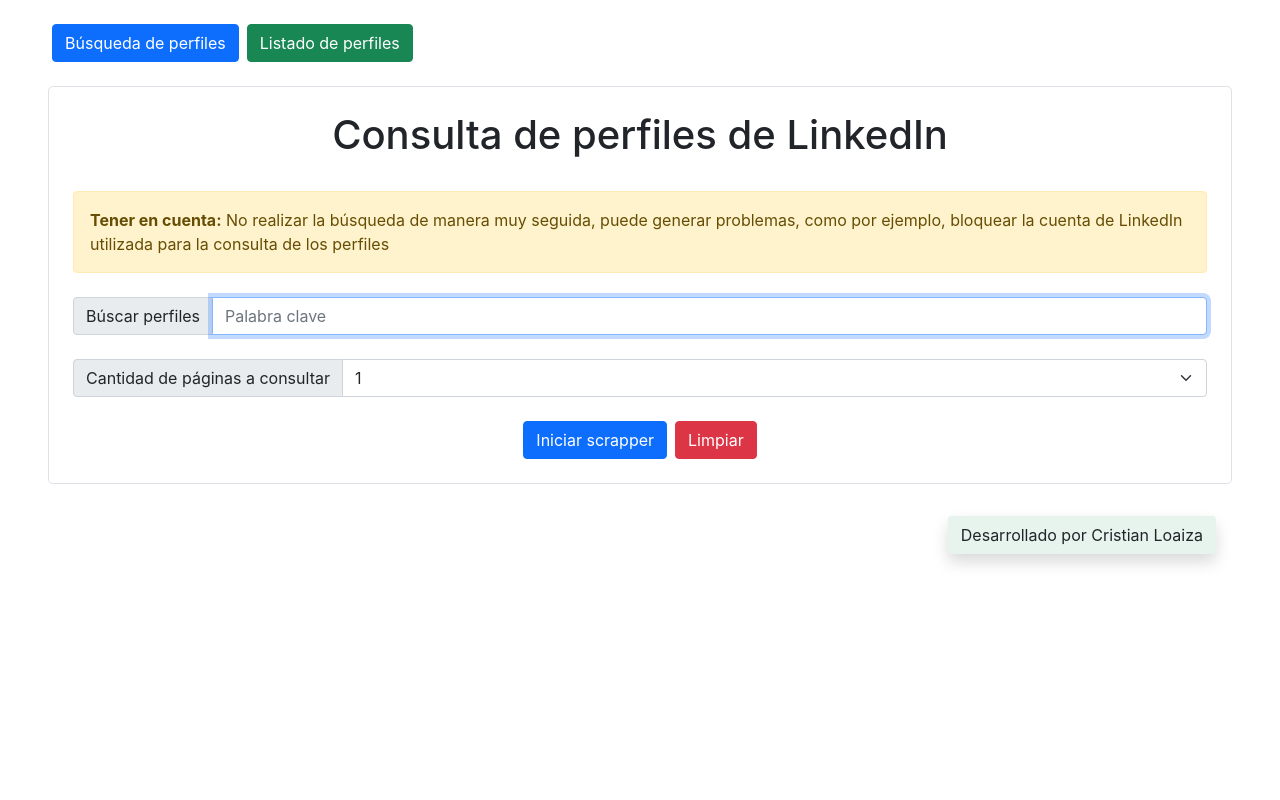
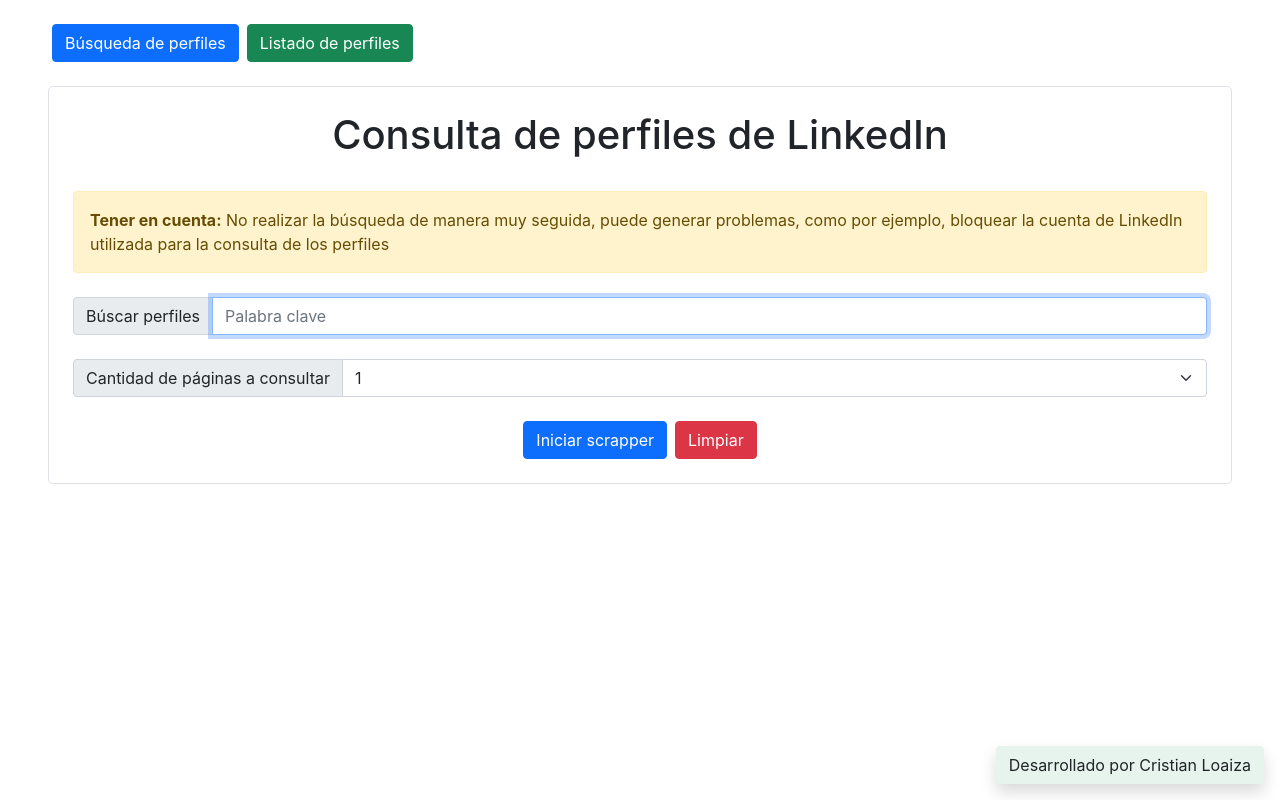
Before and after one commit to cloaiza1997/krowdy-bootcamp-reto-scrapper-frontend, a React (Create React App) app: page / in a window 1280 px wide. Built offline with nearby package versions, Linux system fonts and the light colour scheme.

Commit message:
master - Index

```diff
--- a/src/app/contact/components/button/ContactButton.tsx
+++ b/src/app/contact/components/button/ContactButton.tsx
@@ -5,7 +5,7 @@ function ContactButton(props: any) {
     <>
       <button
         type="button"
-        className="btn bg-success bg-opacity-10 float-end m-3 shadow"
+        className="btn bg-success bg-opacity-10 contact-button position-fixed m-3 shadow"
         data-bs-toggle="modal"
         data-bs-target="#exampleModal"
       >
--- a/src/index.css
+++ b/src/index.css
@@ -1,13 +1,18 @@
 body {
   margin: 0;
-  font-family: -apple-system, BlinkMacSystemFont, 'Segoe UI', 'Roboto', 'Oxygen',
-    'Ubuntu', 'Cantarell', 'Fira Sans', 'Droid Sans', 'Helvetica Neue',
+  font-family: -apple-system, BlinkMacSystemFont, "Segoe UI", "Roboto", "Oxygen",
+    "Ubuntu", "Cantarell", "Fira Sans", "Droid Sans", "Helvetica Neue",
     sans-serif;
   -webkit-font-smoothing: antialiased;
   -moz-osx-font-smoothing: grayscale;
 }
 
 code {
-  font-family: source-code-pro, Menlo, Monaco, Consolas, 'Courier New',
+  font-family: source-code-pro, Menlo, Monaco, Consolas, "Courier New",
     monospace;
 }
+
+.contact-button {
+  bottom: 0;
+  right: 0;
+}
```
